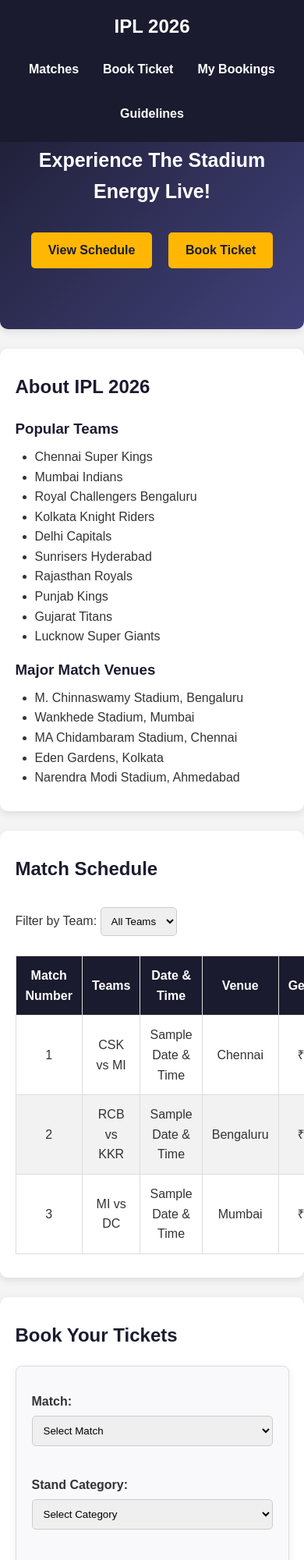
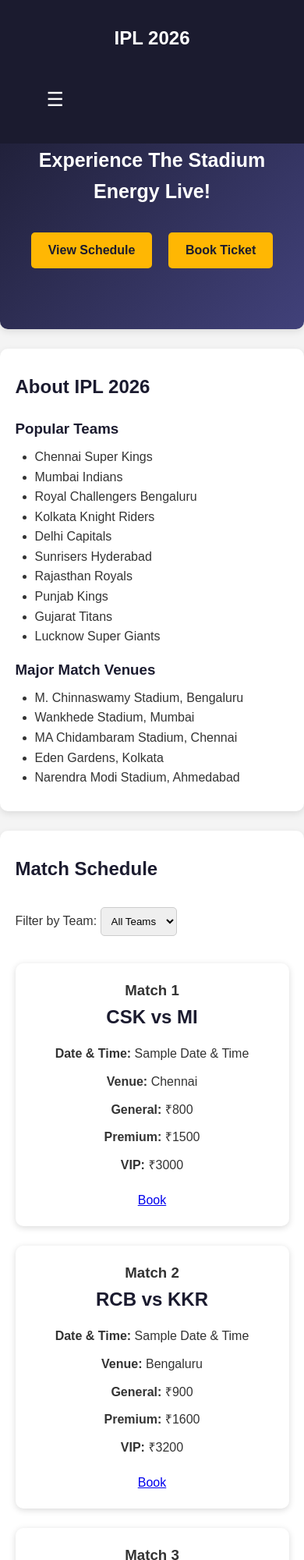
Before and after one commit to bhavanahr622-glitch/IPL-Ticket-Booking-Website, a plain HTML site: page Webapp/index.html in a window 390 px wide. Shown: the top 2000 px of the page at 78% size. Drawn offline with Linux system fonts and the light colour scheme.

Commit message:
Complete Activity 8 responsive layout with Grid and Flexbox

```diff
--- a/CSS/styles.css
+++ b/CSS/styles.css
@@ -278,3 +278,122 @@ footer {
 .toast.show {
     visibility: visible;
 }
+
+/* Activity 8 - Responsive Navigation using Flexbox */
+
+.navbar {
+    display: flex;
+    justify-content: space-between;
+    align-items: center;
+    padding: 15px 30px;
+}
+
+.logo {
+    margin: 0;
+}
+
+.nav-links {
+    display: flex;
+    align-items: center;
+    gap: 25px;
+}
+
+.nav-links a {
+    text-decoration: none;
+}
+
+.menu-toggle {
+    display: none;
+    font-size: 25px;
+    background: none;
+    border: none;
+    cursor: pointer;
+}
+
+/* Activity 8 - Match Schedule using CSS Grid */
+
+.match-grid {
+    display: grid;
+    grid-template-columns: repeat(3, 1fr);
+    gap: 25px;
+    margin-top: 25px;
+}
+
+.match-card {
+    background-color: white;
+    padding: 20px;
+    border-radius: 10px;
+    box-shadow: 0 2px 8px rgba(0, 0, 0, 0.15);
+    text-align: center;
+}
+
+.match-card h2 {
+    margin-bottom: 15px;
+}
+
+.match-card p {
+    margin: 10px 0;
+}
+
+.match-card .book-btn {
+    display: inline-block;
+    margin-top: 10px;
+}
+
+/* Activity 8 - Guidelines using CSS Grid */
+
+.guidelines-grid {
+    display: grid;
+    grid-template-columns: repeat(3, 1fr);
+    gap: 25px;
+    margin-top: 20px;
+}
+
+.guidelines-grid article {
+    background-color: white;
+    padding: 20px;
+    border-radius: 10px;
+    box-shadow: 0 2px 8px rgba(0, 0, 0, 0.15);
+    text-align: center;
+}
+/* Activity 8 - List View */
+
+.match-grid.list-view {
+    grid-template-columns: 1fr;
+}
+
+.match-grid.list-view .match-card {
+    text-align: left;
+}
+/* Activity 8 - Responsive Navigation */
+
+@media (max-width: 768px) {
+
+    .navbar {
+        flex-wrap: wrap;
+        padding: 15px 20px;
+    }
+
+    .menu-toggle {
+        display: block;
+    }
+
+    .nav-links {
+        display: none;
+        flex-direction: column;
+        align-items: flex-start;
+        width: 100%;
+        gap: 15px;
+        padding-top: 15px;
+    }
+
+    .nav-links.active {
+        display: flex;
+    }
+        /* Stack cards into one column on smaller screens */
+
+    .match-grid,
+    .guidelines-grid {
+        grid-template-columns: 1fr;
+    }
+}
--- a/JS/app.js
+++ b/JS/app.js
@@ -1,7 +1,7 @@
 
 // Team Filter
 const teamFilter = document.getElementById("teamFilter");
-const matchRows = document.querySelectorAll("#matchTable tr");
+const matchRows = document.querySelectorAll(".match-card");
 
 teamFilter.addEventListener("change", function () {
     const selectedTeam = teamFilter.value;
@@ -127,3 +127,27 @@ bookButtons.forEach(function (button) {
         showToast("Redirecting to booking form!");
     });
 });
+// Grid and List View Toggle
+
+const matchGrid = document.getElementById("matchTable");
+const gridViewBtn = document.getElementById("gridViewBtn");
+const listViewBtn = document.getElementById("listViewBtn");
+
+gridViewBtn.addEventListener("click", function () {
+    matchGrid.classList.remove("list-view");
+});
+
+listViewBtn.addEventListener("click", function () {
+    matchGrid.classList.add("list-view");
+});
+// Activity 8 - Hamburger Menu
+
+const menuToggle = document.getElementById("menuToggle");
+const navLinks = document.getElementById("navLinks");
+
+menuToggle.addEventListener("click", function () {
+    navLinks.classList.toggle("active");
+
+    const isExpanded = navLinks.classList.contains("active");
+    menuToggle.setAttribute("aria-expanded", isExpanded);
+});
--- a/Webapp/index.html
+++ b/Webapp/index.html
@@ -11,16 +11,25 @@
 
 <body>
 
+
 <!-- Navigation Bar -->
 <header>
-        <nav>
-            <h2>IPL 2026</h2>
+    <nav class="navbar">
+        <h2 class="logo">IPL 2026</h2>
+
+        <button class="menu-toggle" id="menuToggle" aria-label="Toggle navigation" aria-expanded="false">
+            ☰
+        </button>
+
+        <div class="nav-links" id="navLinks">
             <a href="#matches">Matches</a>
             <a href="booking.html">Book Ticket</a>
             <a href="#my-bookings">My Bookings</a>
             <a href="#guidelines">Guidelines</a>
+        </div>
     </nav>
 </header>
+
 
     <main>
 
@@ -73,55 +82,48 @@
                 <option value="DC">DC</option>
             </select>
 
-            <table border="1">
-                <thead>
-                    <tr>
-                        <th>Match Number</th>
-                        <th>Teams</th>
-                        <th>Date &amp; Time</th>
-                        <th>Venue</th>
-                        <th>General</th>
-                        <th>Premium</th>
-                        <th>VIP</th>
-                        <th>Action</th>
-                    </tr>
-                </thead>
 
-                <tbody id="matchTable">
-                    <tr data-teams="CSK MI">
-                        <td>1</td>
-                        <td>CSK vs MI</td>
-                        <td>Sample Date &amp; Time</td>
-                        <td>Chennai</td>
-                        <td>₹800</td>
-                        <td>₹1500</td>
-                        <td>₹3000</td>
-                        <td><a href="#booking" class="book-btn">Book</a></td>
-                    </tr>
+<div class="match-grid" id="matchTable">
 
-                    <tr data-teams="RCB KKR">
-                        <td>2</td>
-                        <td>RCB vs KKR</td>
-                        <td>Sample Date &amp; Time</td>
-                        <td>Bengaluru</td>
-                        <td>₹900</td>
-                        <td>₹1600</td>
-                        <td>₹3200</td>
-                        <td><a href="#booking" class="book-btn">Book</a></td>
-                    </tr>
+    <div class="match-card" data-teams="CSK MI">
+        <h3>Match 1</h3>
+        <h2>CSK vs MI</h2>
+        <p><strong>Date & Time:</strong> Sample Date & Time</p>
+        <p><strong>Venue:</strong> Chennai</p>
+        <p><strong>General:</strong> ₹800</p>
+        <p><strong>Premium:</strong> ₹1500</p>
+        <p><strong>VIP:</strong> ₹3000</p>
+        <a href="#booking" class="book-btn">Book</a>
+    </div>
 
-                    <tr data-teams="MI DC">
-                        <td>3</td>
-                        <td>MI vs DC</td>
-                        <td>Sample Date &amp; Time</td>
-                        <td>Mumbai</td>
-                        <td>₹850</td>
-                        <td>₹1500</td>
-                        <td>₹3100</td>
-                        <td><a href="#booking" class="book-btn">Book</a></td>
-                    </tr>
-                </tbody>
-            </table>
+    <div class="match-card" data-teams="RCB KKR">
+        <h3>Match 2</h3>
+        <h2>RCB vs KKR</h2>
+        <p><strong>Date & Time:</strong> Sample Date & Time</p>
+        <p><strong>Venue:</strong> Bengaluru</p>
+        <p><strong>General:</strong> ₹900</p>
+        <p><strong>Premium:</strong> ₹1600</p>
+        <p><strong>VIP:</strong> ₹3200</p>
+        <a href="#booking" class="book-btn">Book</a>
+    </div>
+
+    <div class="match-card" data-teams="MI DC">
+        <h3>Match 3</h3>
+        <h2>MI vs DC</h2>
+        <p><strong>Date & Time:</strong> Sample Date & Time</p>
+        <p><strong>Venue:</strong> Mumbai</p>
+        <p><strong>General:</strong> ₹850</p>
+        <p><strong>Premium:</strong> ₹1500</p>
+        <p><strong>VIP:</strong> ₹3100</p>
+        <a href="#booking" class="book-btn">Book</a>
+    </div>
+
+</div>
+<div class="view-controls">
+    <button id="gridViewBtn">Grid View</button>
+    <button id="listViewBtn">List View</button>
+</div>
+
         </section>
 
         <!-- Ticket Booking Form -->
@@ -207,8 +209,12 @@
         </section>
 
         <!-- Guidelines -->
+
+<!-- Guidelines Section -->
 <section id="guidelines">
     <h2>Guidelines</h2>
+
+    <div class="guidelines-grid">
 
         <article>
             <h3>Ticket Verification</h3>
@@ -224,7 +230,10 @@
             <h3>Prohibited Items</h3>
             <p>Do not carry restricted items into the stadium.</p>
         </article>
+
+    </div>
 </section>
+
 
     </main>
 
```
Lines whose indentation alone changed are shown as unchanged.
